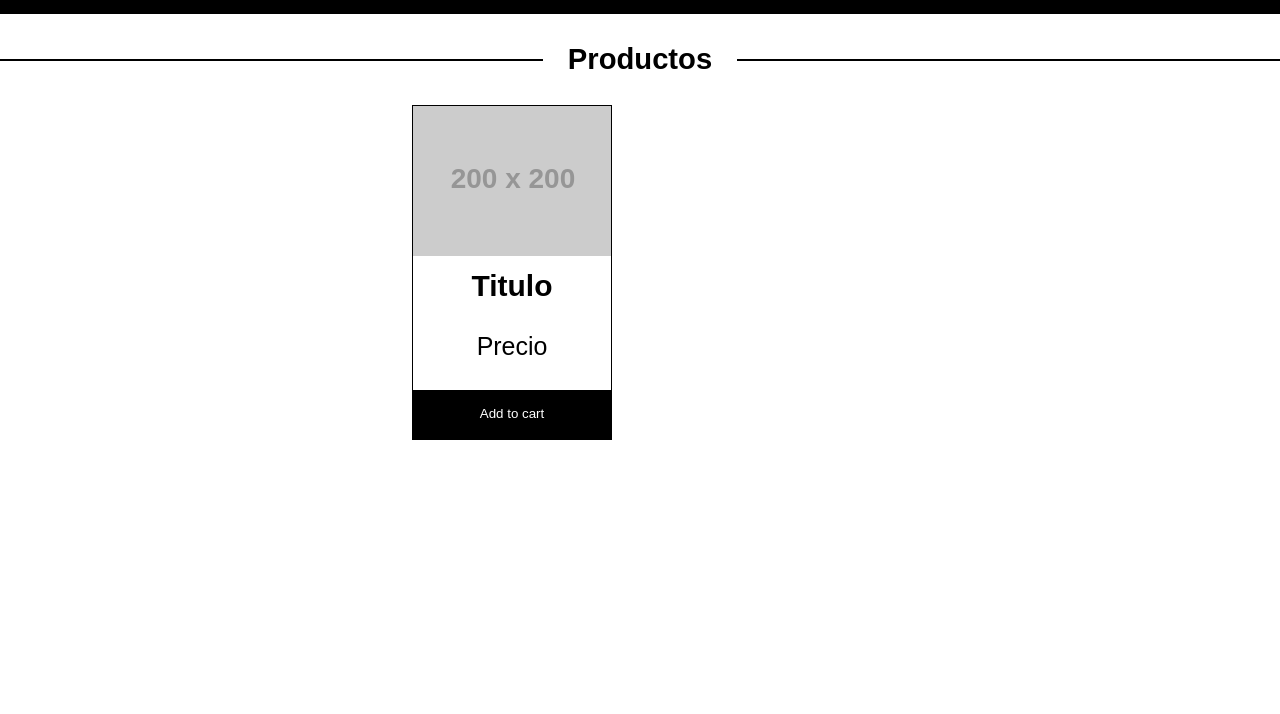
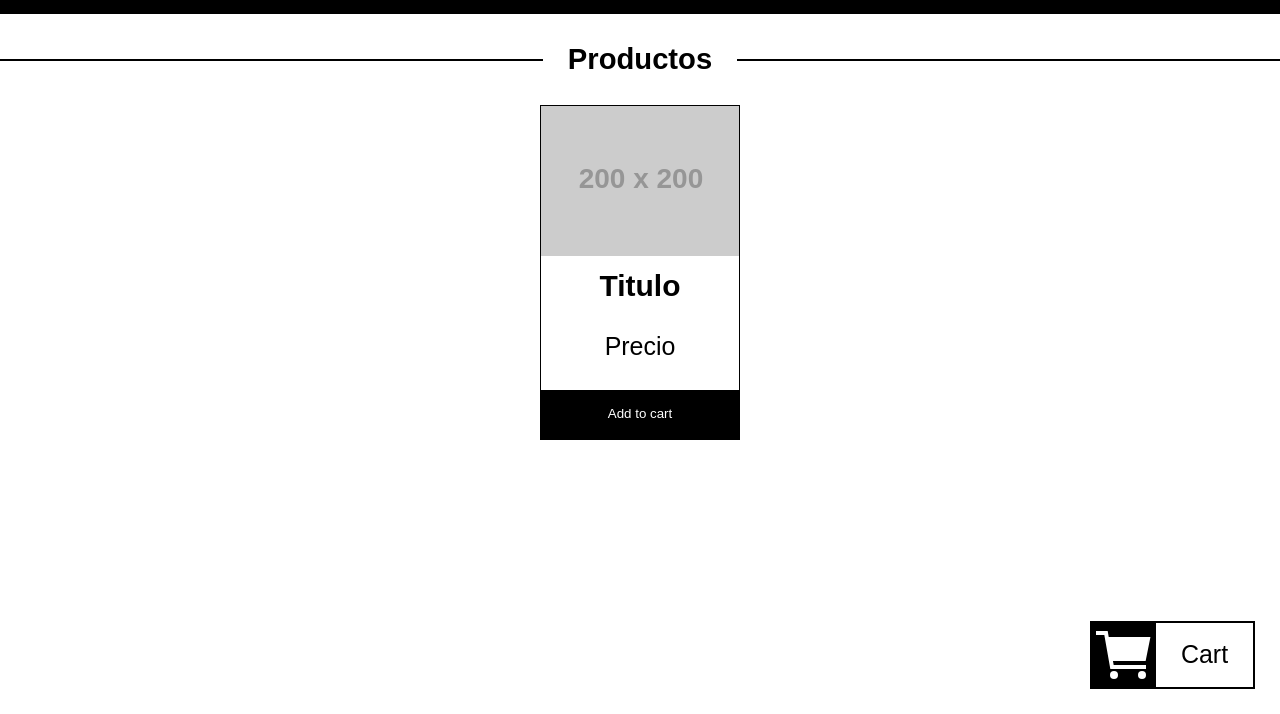
Before and after one commit to LucasAlejandroValente/carrito, a plain HTML site: page index.html in a window 1280 px wide. Shown: the part 86-800 px from the top of the page. Drawn offline with Linux system fonts and the light colour scheme; placeholder pictures from the web are drawn by us; a web font is replaced by a local one.

Commit message:
add cart interface

```diff
--- a/index.html
+++ b/index.html
@@ -46,8 +46,9 @@
                     <div class="card-btn"><button type="button"><p>Add to cart</p></button></div>
                 </div>
             </section>
-            <section id="cart">
-            </section>
+        </div>
+        <div class="shopping-cart">
+            <button class="cart-btn"><svg xmlns="http://www.w3.org/2000/svg" width="64px"viewBox="0 0 512 512"><circle cx="176" cy="416" r="32"/><circle cx="400" cy="416" r="32"/><path d="M167.78 304h261.34l38.4-192H133.89l-8.47-48H32v32h66.58l48 272H432v-32H173.42l-5.64-32z"/></svg><p>Cart</p></button>
         </div>
     </main>
 
--- a/js/script.js
+++ b/js/script.js
@@ -16,4 +16,6 @@
       $btnMenu.lastElementChild.classList.add("none");
       $menu.classList.remove("is-active");
     });
-  })(document);
+})(document);
+
+/* shopping cart */
--- a/sass/style.scss
+++ b/sass/style.scss
@@ -46,6 +46,62 @@ p {
 };
 
 /******** components ********/
+/* cart */
+.shopping-cart{
+    position: fixed;
+    bottom: 1rem;
+    right: 1rem;
+
+    .cart-btn {
+        display: flex;
+        align-items: center;
+        cursor: pointer;
+        border: 2px solid $base-color;
+        padding: 0;
+        background-color: $base-color-alt;
+        overflow: hidden;
+        transition: all .6s ease;
+
+        font-family: $font;
+        font-size: 1rem;
+
+        &:hover{
+
+            background-color: $base-color;
+
+            svg {
+                transform: translateX(4rem);
+            };
+
+            p {
+                color: $base-color-alt;
+                transform: translateX(-4rem)
+            };
+        };
+
+        p {
+            transition: all .6s ease;
+            margin: 0;
+            padding: 0 1rem;
+            z-index: 2;
+        };
+
+        svg {
+            transition: all .6s ease;
+            fill: $base-color-alt ;
+            background-color: #000000
+        };
+    };
+};
+
+@media screen and (min-width: 576px) {
+    .shopping-cart .cart-btn:hover{
+        p {
+            transform: translateX(-2.5rem)
+        };
+    };
+};
+
 /* menu */
 .menu-btn {
     outline: none;
@@ -93,6 +149,7 @@ p {
     .menu-btn {
         display:none;
     };
+
     .menu {
         position: sticky;
         top: 0;
@@ -213,18 +270,8 @@ p {
 
 .catalogue-container {
 
-    display: flex;
-    flex-direction: row;
-    flex-wrap: nowrap;
-
     #products {
-        width: 80%;
         display: flex;
         justify-content: space-around;
     };
-
-    #cart {
-        width: 20%;
-        display: flex;
-    };
 };
```
Also changed, not shown: cart-sharp.svg (added), css/style.css, 1 other file.
